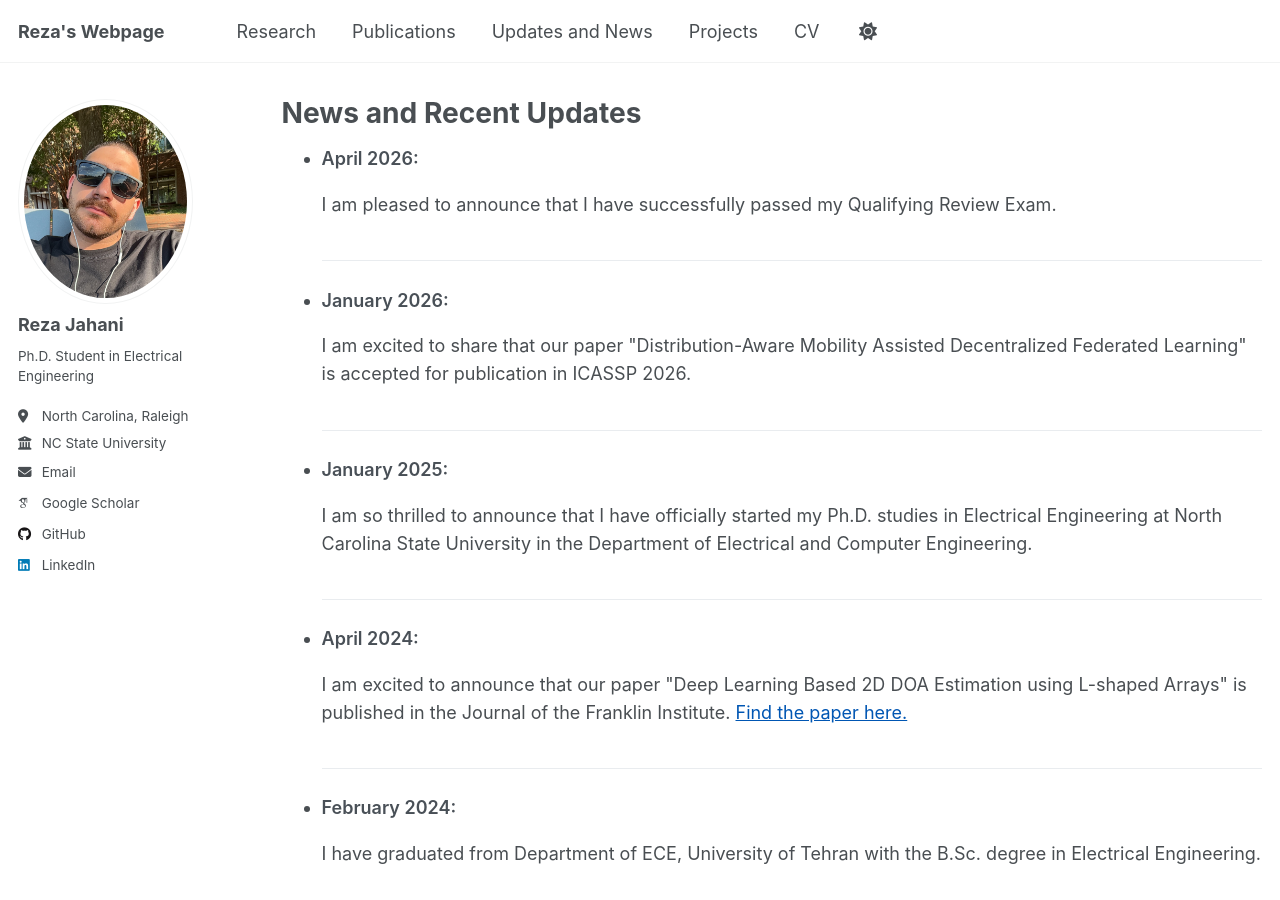
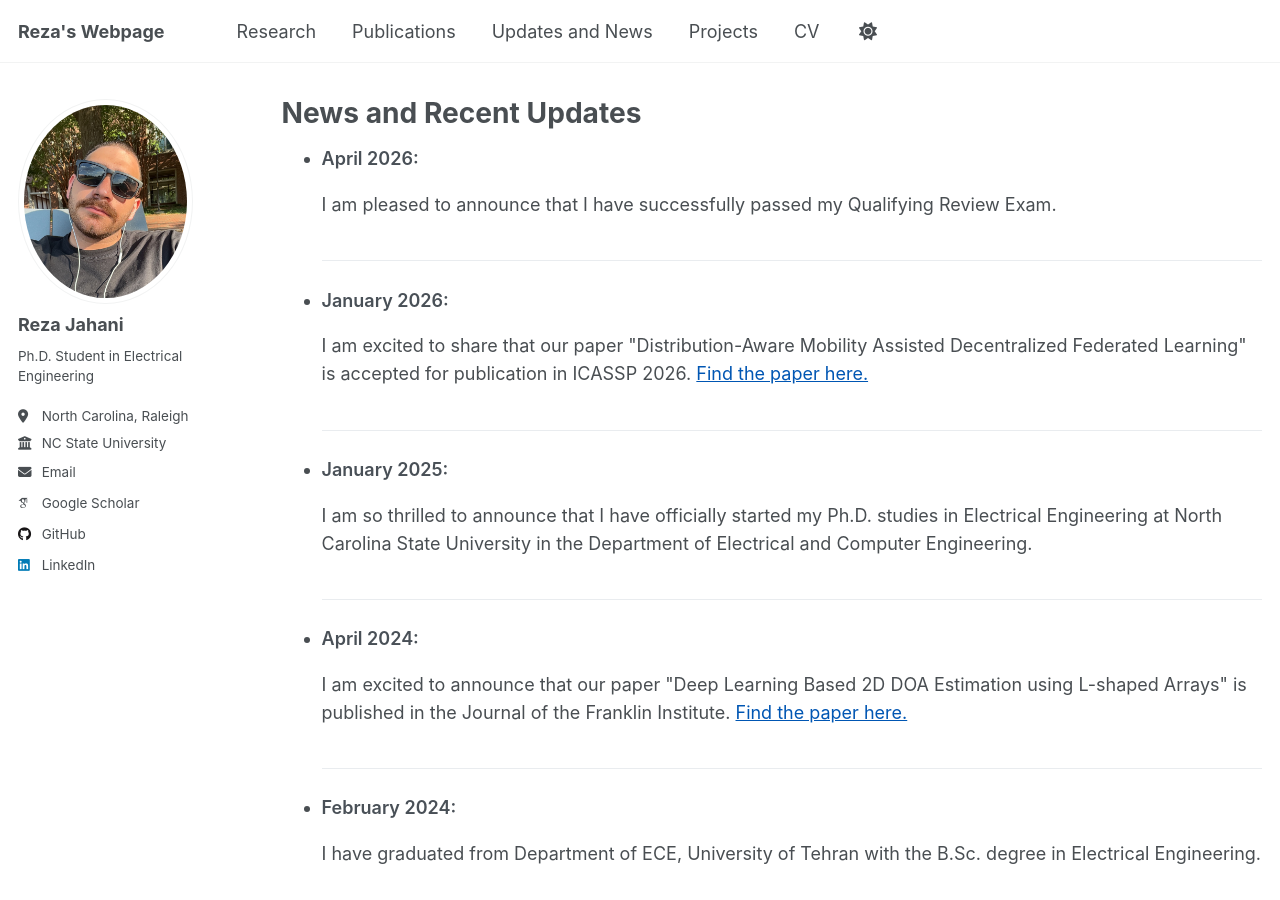
Before and after one commit to RezaJahanii/RezaJahanii.github.io, a Jekyll site: the page built from _pages/News.html, in a window 1280 px wide and 900 px high. Built offline with Jekyll 4.4.1, drawn with Linux system fonts in a browser that asks for light colours; some web fonts are replaced; a script that is not in the unit is left out.

Commit message:
Update News.html

```diff
--- a/_pages/News.html
+++ b/_pages/News.html
@@ -16,7 +16,7 @@ author_profile: true
   <li style="margin:0 0 1.4rem 0; padding:0 0 1.0rem 0; border-bottom:1px solid #e9ecef; line-height:1.55;">
     <div style="font-weight:600; color:#495057; margin:0 0 .2rem 0;">January 2026:</div>
     <p style="margin:.1rem 0 0 0;">
-    <p>I am excited to share that our paper "Distribution-Aware Mobility Assisted Decentralized Federated Learning" is accepted for publication in ICASSP 2026.</p>
+    <p>I am excited to share that our paper "Distribution-Aware Mobility Assisted Decentralized Federated Learning" is accepted for publication in ICASSP 2026. <a href="https://ieeexplore.ieee.org/abstract/document/11464700" style="color: #0056b3;">Find the paper here.</a></p>
   </li>
 
   <li style="margin:0 0 1.4rem 0; padding:0 0 1.0rem 0; border-bottom:1px solid #e9ecef; line-height:1.55;">
```
